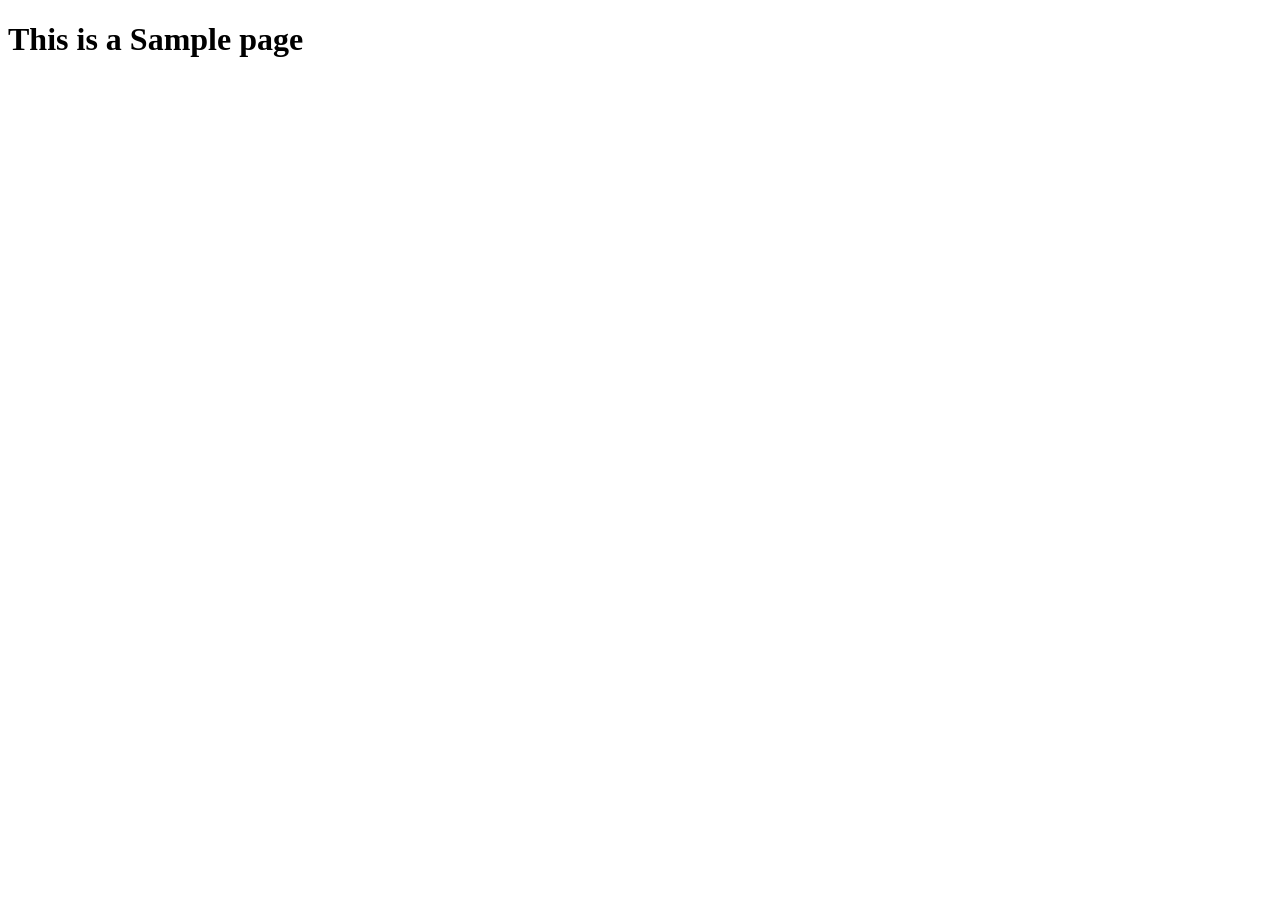
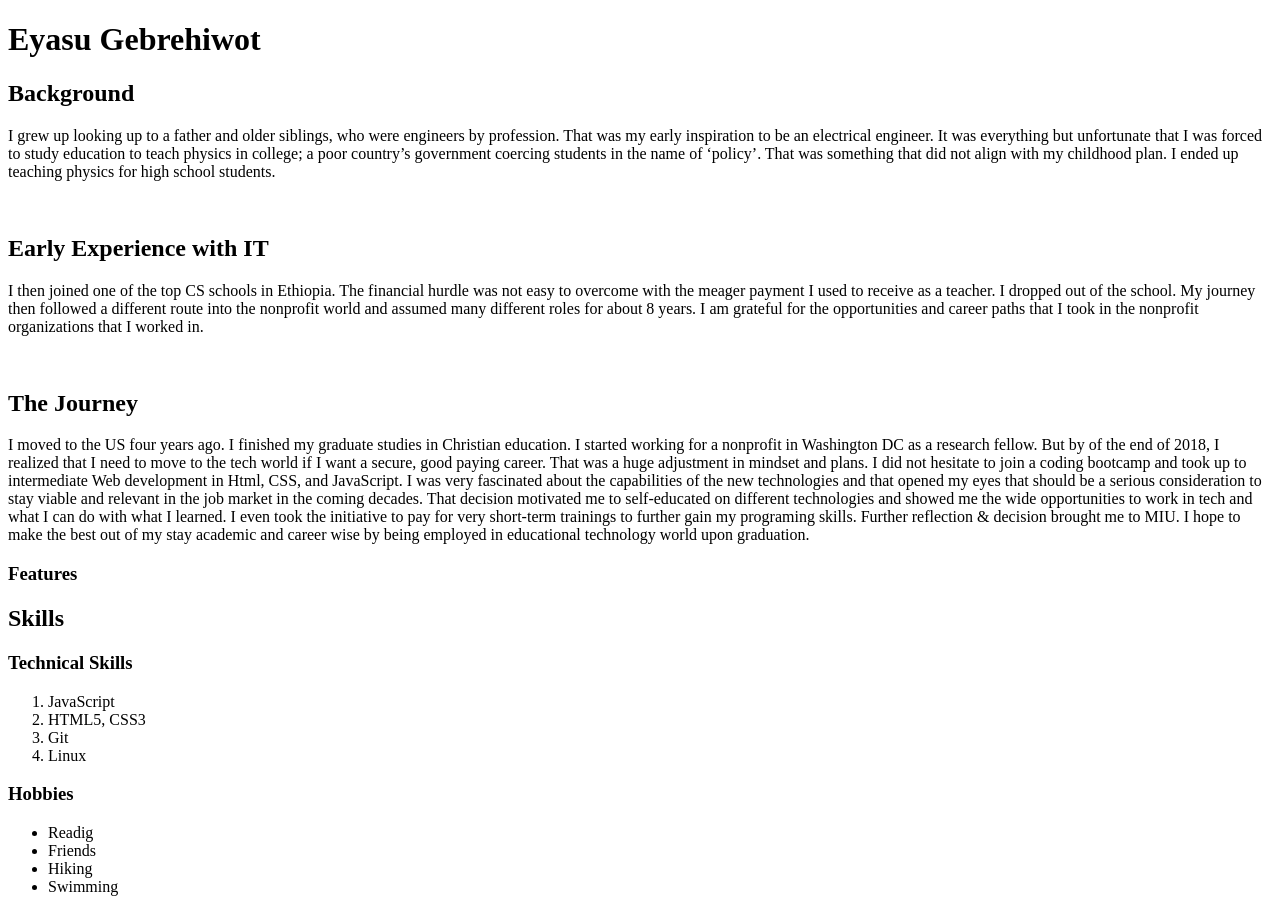
Before and after one commit to EyasuB/Eyasub.github.io, a plain HTML site: page myprofile.html in a window 1280 px wide. Before the commit the page ends 800 px from the top, so only its background shows below. Drawn offline with Linux system fonts and the light colour scheme.

Commit message:
My Profile Published on Git Hub

```diff
--- a/myprofile.html
+++ b/myprofile.html
@@ -4,10 +4,65 @@
     <meta charset="UTF-8">
     <meta http-equiv="X-UA-Compatible" content="IE=edge">
     <meta name="viewport" content="width=device-width, initial-scale=1.0">
-    <title>Myprofile </title>
+    <title>Myprofile</title>
 </head>
+
 <body>
-    <h1>This is a Sample page</h1>
+    <h1>Eyasu Gebrehiwot</h1>
+    <div id="introduction"></div>
+        <h2>Background</h2>
+        <article>
+        <p>I grew up looking up to a father and older siblings, who were engineers by profession. That was my early inspiration to
+        be an electrical engineer. It was everything but unfortunate that I was forced to study education to teach physics in
+        college; a poor country’s government coercing students in the name of ‘policy’. That was something that did not align
+        with my childhood plan. I ended up teaching physics for high school students.</p>
+        <br>
+        <h2>Early Experience with IT</h2>
+        <p>I then joined one of the top CS schools in Ethiopia. The financial hurdle was not easy to overcome with the meager
+        payment I used to receive as a teacher. I dropped out of the school. My journey then followed a different route into the
+        nonprofit world and assumed many different roles for about 8 years. I am grateful for the opportunities and career paths
+        that I took in the nonprofit organizations that I worked in.</p>
+
+        </p>
+        <br>
+        <h2>The Journey</h2>
+        <p>I moved to the US four years ago. I finished my graduate studies in Christian education. I started working for a
+        nonprofit in Washington DC as a research fellow. But by of the end of 2018, I realized that I need to move to the tech
+        world if I want a secure, good paying career. That was a huge adjustment in mindset and plans.
+        I did not hesitate to join a coding bootcamp and took up to intermediate Web development in Html, CSS, and JavaScript. I
+        was very fascinated about the capabilities of the new technologies and that opened my eyes that should be a serious
+        consideration to stay viable and relevant in the job market in the coming decades.
+        That decision motivated me to self-educated on different technologies and showed me the wide opportunities to work in
+        tech and what I can do with what I learned. I even took the initiative to pay for very short-term trainings to further
+        gain my programing skills.
+        Further reflection & decision brought me to MIU. I hope to make the best out of my stay academic and career wise by
+        being employed in educational technology world upon graduation.
+        </p>
+        </article>
+
+
+
+        <h3>Features</h3>
+        <p></p>
+        </div>
+        <div id="habitat">
+            <h2>Skills </h2>
+            <h3>Technical Skills </h3>
+            <ol>
+                <li>JavaScript</li>
+                <li>HTML5, CSS3</li>
+                <li>Git</li>
+                <li>Linux</li>
+            </ol>
+
+            <h3>Hobbies</h3>
+            <ul>
+                <li>Readig </li>
+                <li>Friends</li>
+                <li>Hiking </li>
+                <li>Swimming </li>
+            </ul>
+        </div>
 
 </body>
 </html>
```
Also changed, not shown: MyBusiness.html (added, +39 -0 lines).
